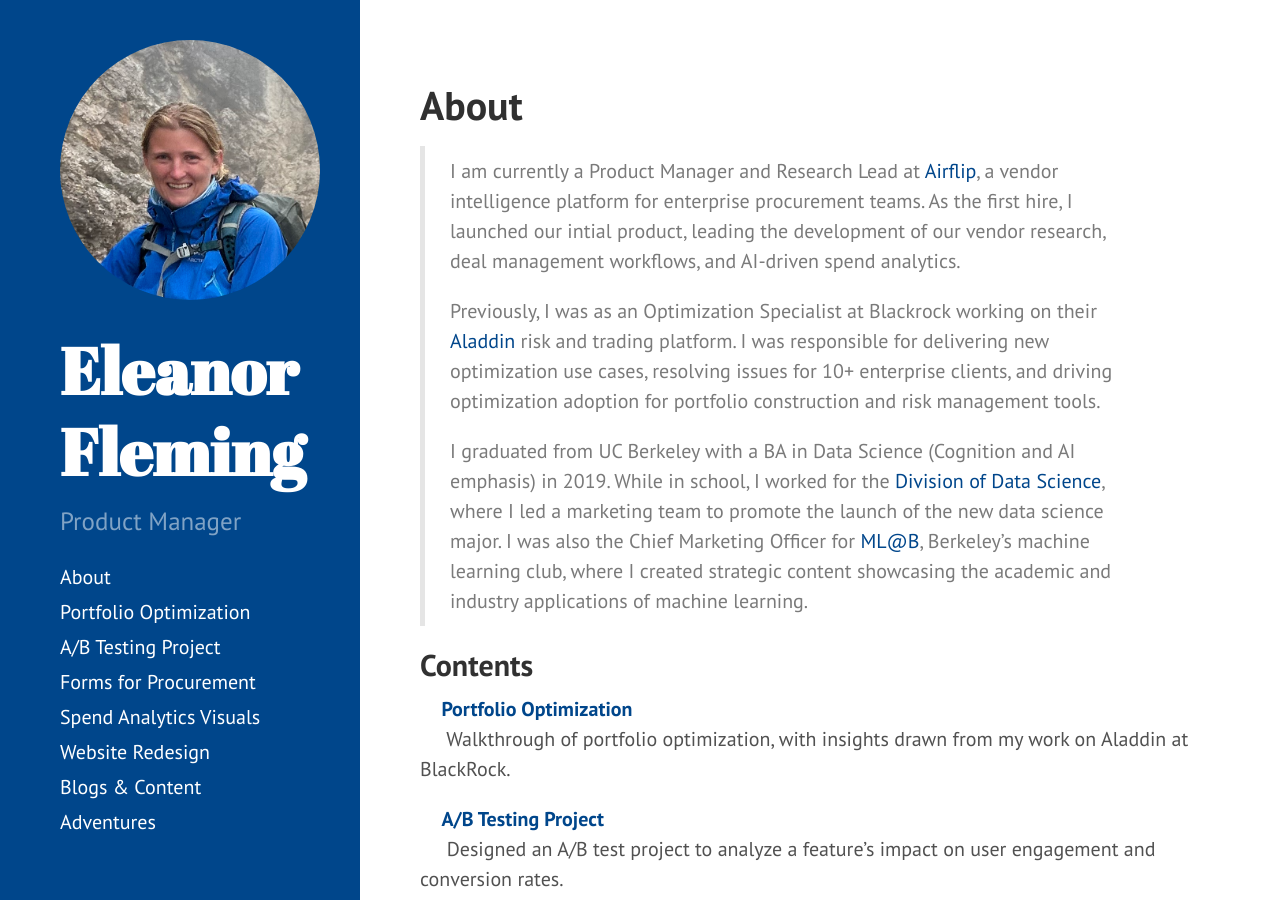
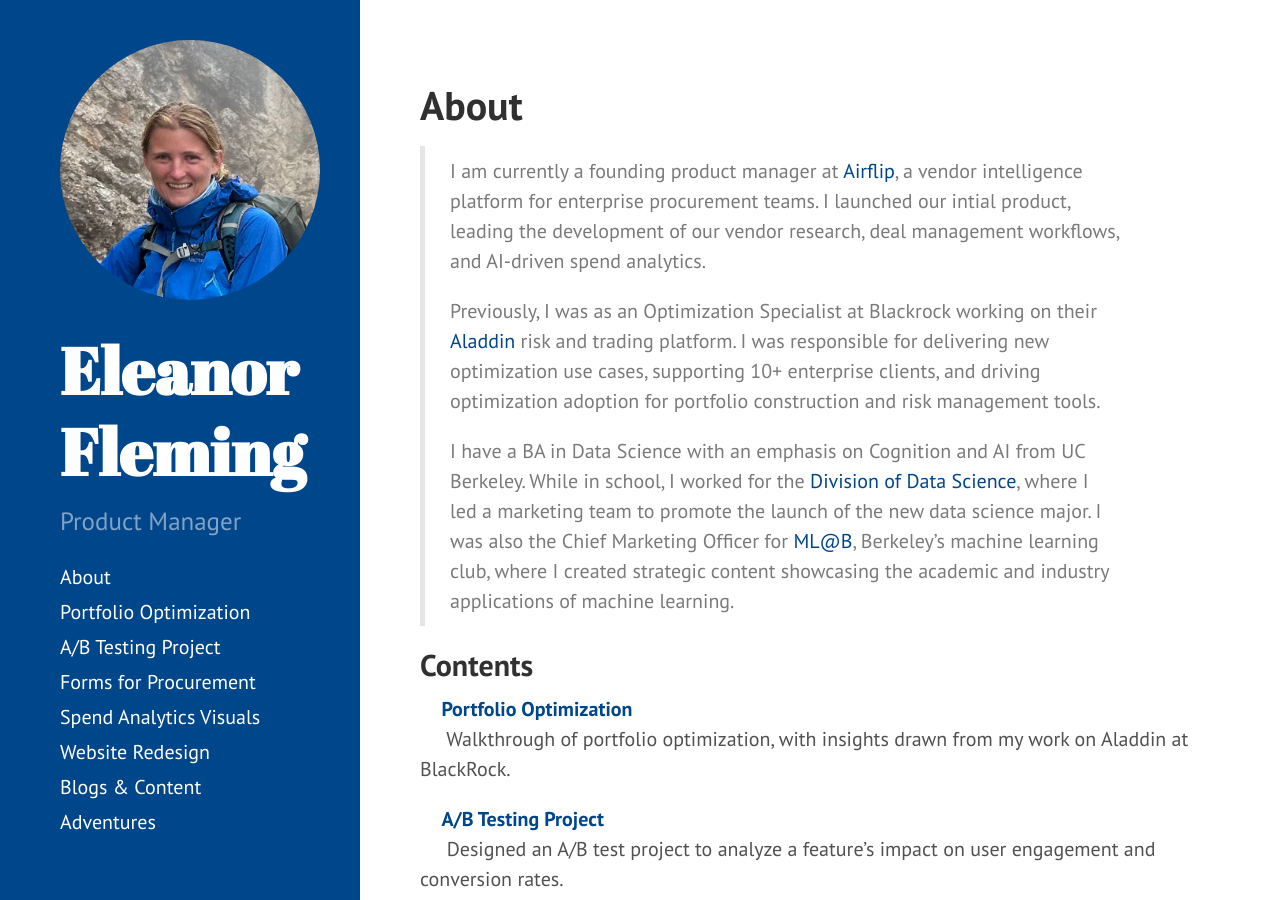
Before and after one commit to eleanorfleming96/website, a Jekyll site: the page built from about.md, in a window 1280 px wide and 900 px high. Built offline with Jekyll 4.4.1, drawn with Linux system fonts in a browser that asks for light colours.

Commit message:
content fixes

```diff
--- a/about.md
+++ b/about.md
@@ -3,11 +3,11 @@ layout: page
 title: About
 permalink: /about/
 ---
-> I am currently a Product Manager and Research Lead at [Airflip](https://www.airflip.com/), a vendor intelligence platform for enterprise procurement teams. As the first hire, I launched our intial product, leading the development of our vendor research, deal management workflows, and AI-driven spend analytics.
+> I am currently a founding product manager at [Airflip](https://www.airflip.com/), a vendor intelligence platform for enterprise procurement teams. I launched our intial product, leading the development of our vendor research, deal management workflows, and AI-driven spend analytics.
 >
-> Previously, I was as an Optimization Specialist at Blackrock working on their [Aladdin](https://www.blackrock.com/aladdin/offerings/aladdin-enterprise) risk and trading platform. I was responsible for delivering new optimization use cases, resolving issues for 10+ enterprise clients, and driving optimization adoption for portfolio construction and risk management tools.
+> Previously, I was as an Optimization Specialist at Blackrock working on their [Aladdin](https://www.blackrock.com/aladdin/offerings/aladdin-enterprise) risk and trading platform. I was responsible for delivering new optimization use cases, supporting 10+ enterprise clients, and driving optimization adoption for portfolio construction and risk management tools.
 >
-> I graduated from UC Berkeley with a BA in Data Science (Cognition and AI emphasis) in 2019. While in school, I worked for the [Division of Data Science](https://cdss.berkeley.edu/), where I led a marketing team to promote the launch of the new data science major. I was also the Chief Marketing Officer for [ML@B](https://coral-partners-321934.framer.app/), Berkeley's machine learning club, where I created strategic content showcasing the academic and industry applications of machine learning.
+> I have a BA in Data Science with an emphasis on Cognition and AI from UC Berkeley. While in school, I worked for the [Division of Data Science](https://cdss.berkeley.edu/), where I led a marketing team to promote the launch of the new data science major. I was also the Chief Marketing Officer for [ML@B](https://coral-partners-321934.framer.app/), Berkeley's machine learning club, where I created strategic content showcasing the academic and industry applications of machine learning.
 
 ## Contents
 
```
Also changed, not shown: 3 other files.
